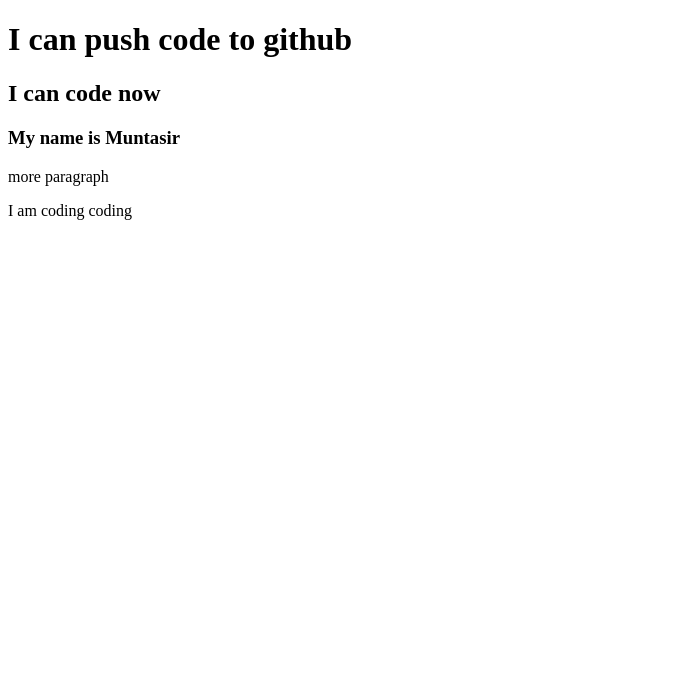
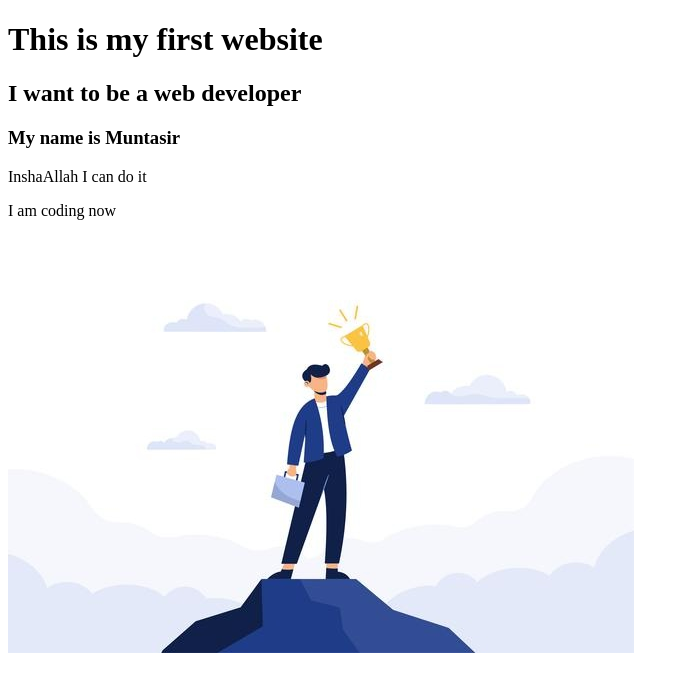
Before and after one commit to MuntasirTonmoy/my-second-repo, a plain HTML site: page index.html in a window 1280 px wide. Shown: the whole page, without its empty margins (0-689 px from the left). Drawn offline with Linux system fonts and the light colour scheme.

Commit message:
image added

```diff
--- a/index.html
+++ b/index.html
@@ -7,11 +7,12 @@
     <title>my-second-repo</title>
 </head>
 <body>
-    <h1>I can push code to github
+    <h1>This is my first website
     </h1>
-    <h2>I can code now</h2>
+    <h2>I want to be a web developer </h2>
     <h3>My name is Muntasir</h3>
-    <p>more paragraph</p>
-    <p>I am coding coding</p>
+    <p>InshaAllah I can do it</p>
+    <p>I am coding now</p>
+    <img src="success.jpg"alt="success">
 </body>
 </html>
```
Also changed, not shown: success.jpg (added).
